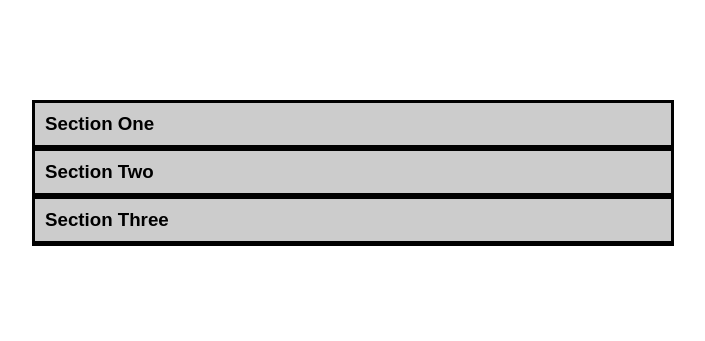
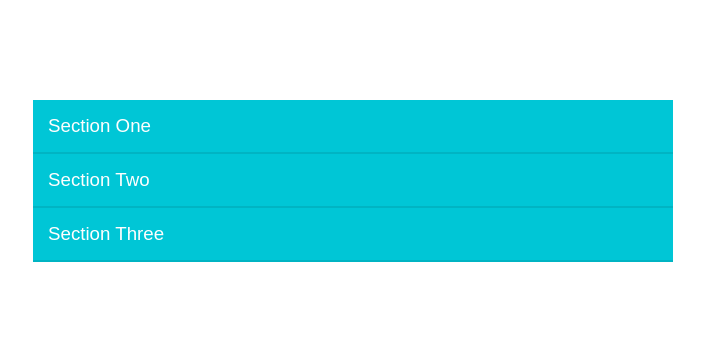
Before and after one commit to coachpacman/jQueryDOMHW, a plain HTML site: page index.html in a window 1280 px wide. Shown: the top 341 px of the page, without its empty margins (287-992 px from the left). Drawn offline with nearby package versions, Linux system fonts and the light colour scheme.

Commit message:
styling for accordion

```diff
--- a/main.css
+++ b/main.css
@@ -14,24 +14,34 @@ html {
 	margin: auto;
 }
 
-div {
-	border: 1px solid black;
-
+.header {
+	background: #00C6D6;
+	padding: 15px;
+	border-bottom: 1px solid #00B4C3;
+	color: #FEFEFE;
 }
 
-.header {
-	background: #ccc;
-	padding: 10px;
+.header:hover {
+	background: #00DAEC;
 }
 
 h3 {
 	margin:0;
+	font-weight: lighter;
+}
+
+p {
+	margin: 23px;
 }
 
 .copy {
 	overflow: auto;
 	max-height:0px;
 	transition: max-height 1s;
+	border-bottom: 1px solid #00B4C3;
+	border-left: 1px solid #00B4C3;
+	border-right: 1px solid #00B4C3;
+	color: #8A736B;
 }
 
 .show {
```
